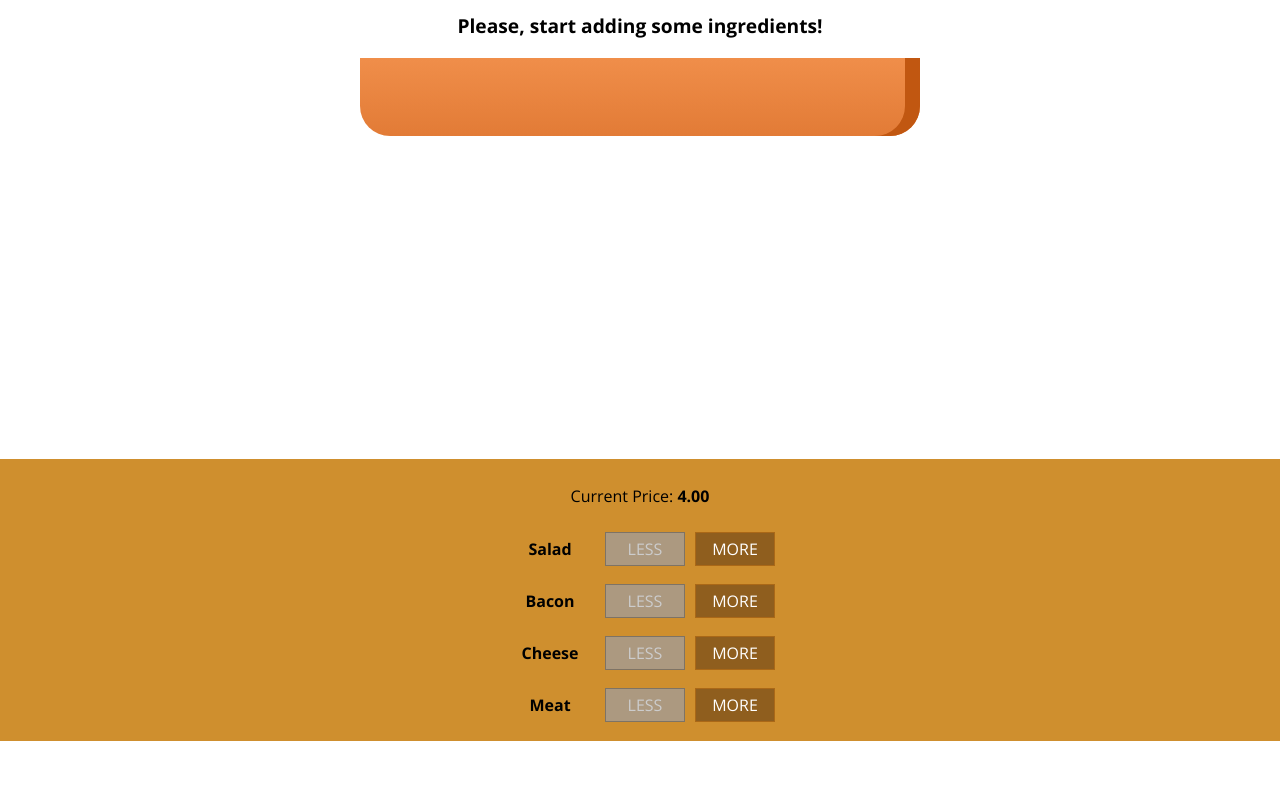
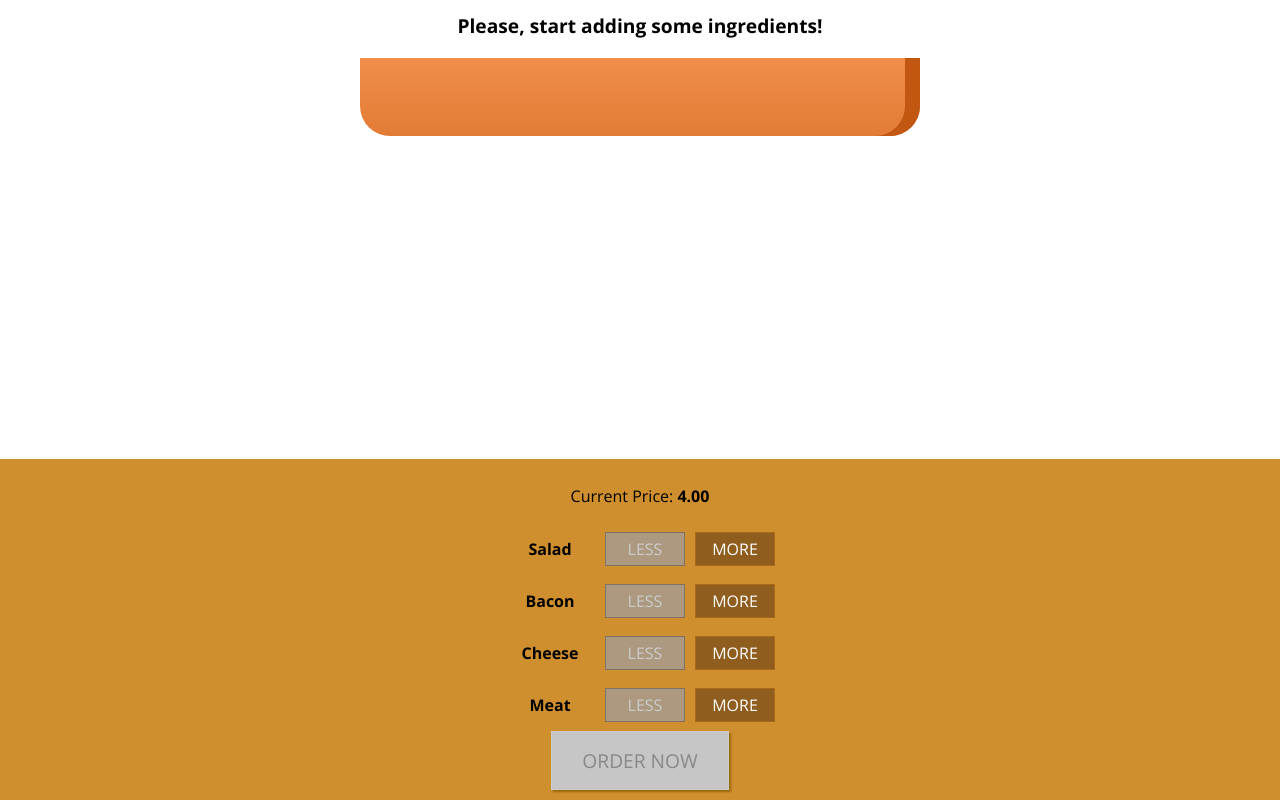
Before and after one commit to totabraz/react-complete-guide, a React app in the folder 02_burger_basics_01/: page / in a window 1280 px wide. Shown: the part 179-979 px from the top of the page. Before the commit the page ends 920 px from the top, so only its background shows below. Built offline with nearby package versions, Linux system fonts and the light colour scheme.

Commit message:
button checkout

```diff
--- a/02_burger_basics_01/src/components/Burger/BuildControls/BuildControls.js
+++ b/02_burger_basics_01/src/components/Burger/BuildControls/BuildControls.js
@@ -14,11 +14,16 @@
         <p>Current Price: <strong>{props.price.toFixed(2)}</strong></p>
         {controls.map(ctrl => (
             <BuildControl key={ctrl.label}
-            label={ctrl.label}
-            added={() => props.ingredientsAdded(ctrl.type)}
-            removed={() => props.ingredientsRemoved(ctrl.type)}
-            disabled={props.disabled[ctrl.type]}/>
+                label={ctrl.label}
+                added={() => props.ingredientsAdded(ctrl.type)}
+                removed={() => props.ingredientsRemoved(ctrl.type)}
+                disabled={props.disabled[ctrl.type]}/>
         ))}
+        <button
+            className={classes.OrderButton}
+            disabled={!props.purchaseable}>
+            ORDER NOW
+        </button>
     </div>
 );
 
--- a/02_burger_basics_01/src/components/Burger/BuildControls/BuildControls.module.css
+++ b/02_burger_basics_01/src/components/Burger/BuildControls/BuildControls.module.css
@@ -7,3 +7,45 @@
     box-shadow: 0 2px 1px #ccc;
     padding: 10px 0;
 }
+
+
+.OrderButton {
+    background-color: #DAD735;
+    outline: none;
+    cursor: pointer;
+    border: 1px solid #966909;
+    color: #966909;
+    font-family: inherit;
+    font-size: 1.2em;
+    padding: 15px 30px;
+    box-shadow: 2px 2px 2px #966909;
+}
+
+.OrderButton:hover, .OrderButton:active {
+    background-color: #A0DB41;
+    border: 1px solid #966909;
+    color: #966909;
+}
+
+.OrderButton:disabled {
+    background-color: #C7C6C6;
+    cursor: not-allowed;
+    border: 1px solid #ccc;
+    color: #888888;
+}
+
+.OrderButton:not(:disabled) {
+    animation: enable 0.3s linear;
+}
+
+@keyframes enable {
+    0% {
+        transform: scale(1);
+    }
+    60% {
+        transform: scale(1.1);
+    }
+    100% {
+        transform: scale(1);
+    }
+}
--- a/02_burger_basics_01/src/containers/BurgerBuilder/BurgerBuilder.js
+++ b/02_burger_basics_01/src/containers/BurgerBuilder/BurgerBuilder.js
@@ -23,7 +23,22 @@
                 meat: 0,
             },
             totalPrice: 4,
+            purchaseable: false,
         }
+    }
+
+    updatePurchaseable(ingredients) {
+        // const ingredients = {
+        //     ...this.state.ingredients
+        // }
+        const sum = Object.keys(ingredients)
+            .map(ingKey => {
+                return ingredients[ingKey];
+            })
+            .reduce((sum, el) => {
+                return sum + el;
+            }, 0)
+            this.setState({purchaseable: sum>0})
     }
 
     addIngredientHandler = (type) => {
@@ -39,6 +54,7 @@
         const newPrice = oldPrice + priceAddition;
 
         this.setState({ingredients:updateIngredients, totalPrice: newPrice});
+        this.updatePurchaseable(updateIngredients);
 
     }
 
@@ -56,6 +72,7 @@
             const newPrice = oldPrice + priceDeduction;
 
             this.setState({ingredients:updateIngredients, totalPrice: newPrice});
+            this.updatePurchaseable(updateIngredients);
         }
     }
     render() {
@@ -74,7 +91,9 @@
                     price={this.state.totalPrice}
                     ingredientsAdded={this.addIngredientHandler}
                     ingredientsRemoved={this.removeIngredientHandler}
-                    disabled={disableInfo}/>
+                    disabled={disableInfo}
+                    purchaseable={this.state.purchaseable}
+                    />
             </Aux>
         );
     }
```
